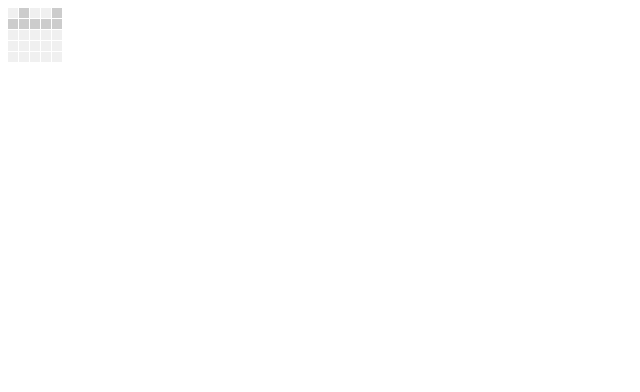
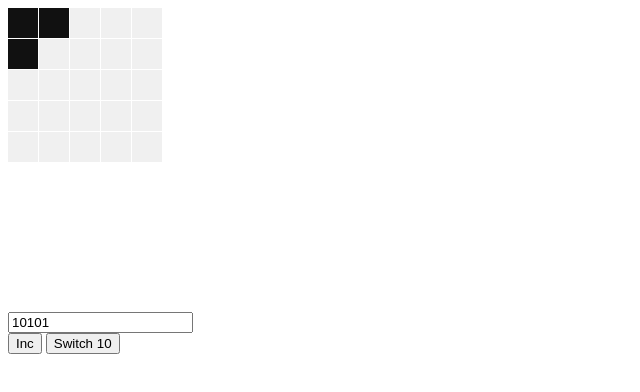
Before and after one commit to brickion/beybladehack, a website: page index.html in a window 1280 px wide. Shown: the whole page, without its empty margins (0-640 px from the left). Drawn offline with Linux system fonts and the light colour scheme.

Commit message:
loop grid

```diff
--- a/index.html
+++ b/index.html
@@ -7,6 +7,12 @@
 </head>
 <body>
   <div id="drawing"></div>
+  <input id="codeBox" name="codeBox" type='text' value="10101"></input>
+  <div>
+    <button id="incButton" onclick="displayCode()">Inc</button>
+    <button id="incButtonMany" onclick="reset();tryMany()">Switch 10</button>
+  </div>
+
   <script src="script.js"></script>
 </body>
 </html>
--- a/script.js
+++ b/script.js
@@ -1,26 +1,92 @@
-var draw = SVG('drawing').size(300, 300)
+var draw
 
-const grid = 5*5
-const rowSize = 5
-const sqSize = 10
+const grid = 4*4
+const rowSize = 4
+const sqSize = 30
 const gap = 1
-const fill = '#ccc'
+const base = sqSize+gap
+const fill = '#111'
 const blank = '#f0f0f0'
-const code = 1010
+//const code = 1010
+var squares = new Array(25)
+var textbox = document.getElementById("codeBox")
 
-var squares = new Array(25)
+generateCube()
 
-// init code
+textbox.addEventListener("keyup", function(event) {
+  event.preventDefault()
+  if (event.keyCode === 13) {
+    document.getElementById("incButton").click()
+  }
+})
+
+//document.getElementById("codeBox").removeAttribute('readonly')
+
+function generateCube() {
+  draw = SVG('drawing').size(300, 300)
+
+  // set up row
+  draw.rect(sqSize, sqSize).move(0,0).attr({ fill: fill })
+  draw.rect(sqSize, sqSize).move(sqSize+gap,0).attr({ fill: fill })
+  draw.rect(sqSize, sqSize).move((sqSize+gap)*2,0).attr({ fill: blank })
+  draw.rect(sqSize, sqSize).move((sqSize+gap)*3,0).attr({ fill: blank })
+  draw.rect(sqSize, sqSize).move((sqSize+gap)*4,0).attr({ fill: blank })
+
+  // set up column
+  draw.rect(sqSize, sqSize).move(0,sqSize+gap).attr({ fill: fill })
+  draw.rect(sqSize, sqSize).move(0,(sqSize+gap)*2).attr({ fill: blank })
+  draw.rect(sqSize, sqSize).move(0,(sqSize+gap)*3).attr({ fill: blank })
+  draw.rect(sqSize, sqSize).move(0,(sqSize+gap)*4).attr({ fill: blank })
+
+  // init grid
   for (var i = 0; i < grid; i++) {
-  const x = (sqSize+gap) * (i % rowSize)
-  const y = (sqSize+gap) * Math.floor(i / rowSize)
+    const x = base + (sqSize+gap) * (i % rowSize)
+    const y = base + (sqSize+gap) * Math.floor(i / rowSize)
     //console.log(`${i} ${x} ${y} ${Math.floor(i / rowSize)} ${i % rowSize} | ${Math.pow(2, i)} ${Math.pow(2, i) == (Math.pow(2, i) & code)}`)
     //const fillColour = (Math.pow(2, i) == (Math.pow(2, i) & code)) ? fill : blank
     squares[i] = draw.rect(sqSize, sqSize).move(x,y).attr({ fill: blank })
   }
+}
 
+function displayCode() {
+  //var textbox = document.getElementById('codeBox')
+  var code = parseInt(textbox.value)
+  //console.log(code)
   //check code > verify against squares
   for (var i = 0; i < grid; i++) {
     const fillColour = (Math.pow(2, i) == (Math.pow(2, i) & code)) ? fill : blank
     squares[i].attr({ fill: fillColour })
   }
+  code++
+  textbox.value = code
+}
+
+function displayCode2(code) {
+  //var textbox = document.getElementById('codeBox')
+  //var code = parseInt(textbox.value)
+  //console.log(code)
+  //check code > verify against squares
+  for (var i = 0; i < grid; i++) {
+    const fillColour = (Math.pow(2, i) == (Math.pow(2, i) & code)) ? fill : blank
+    squares[i].attr({ fill: fillColour })
+  }
+}
+
+var countLoop=0;
+
+var i = 1;                     //  set your counter to 1
+function reset() {
+  i=1
+}
+
+function tryMany () {
+   setTimeout(function () {
+     var code = parseInt(textbox.value)
+      displayCode2(code++)
+      textbox.value = code
+      i++;
+      if (i < 50) {
+         tryMany();
+      }
+   }, 200)
+}
```
Lines whose indentation alone changed are shown as unchanged.
